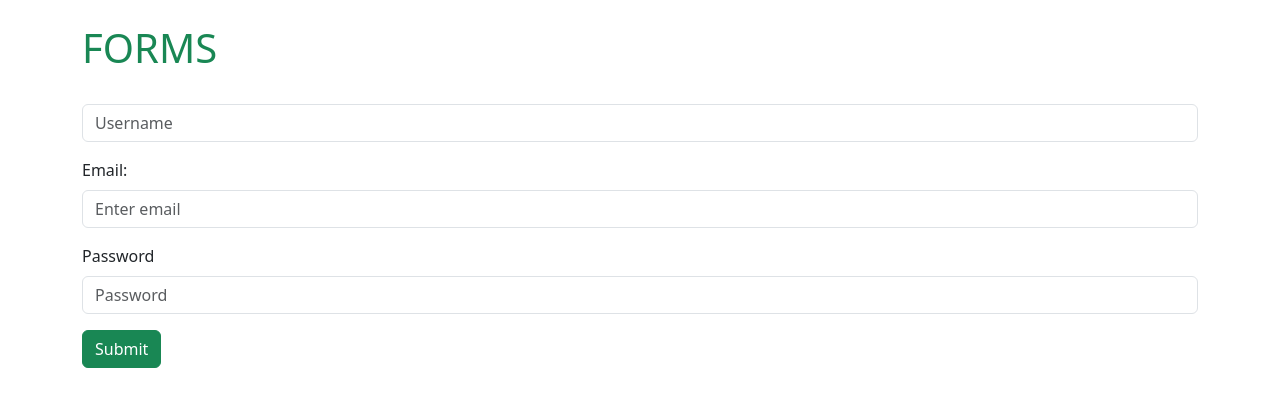
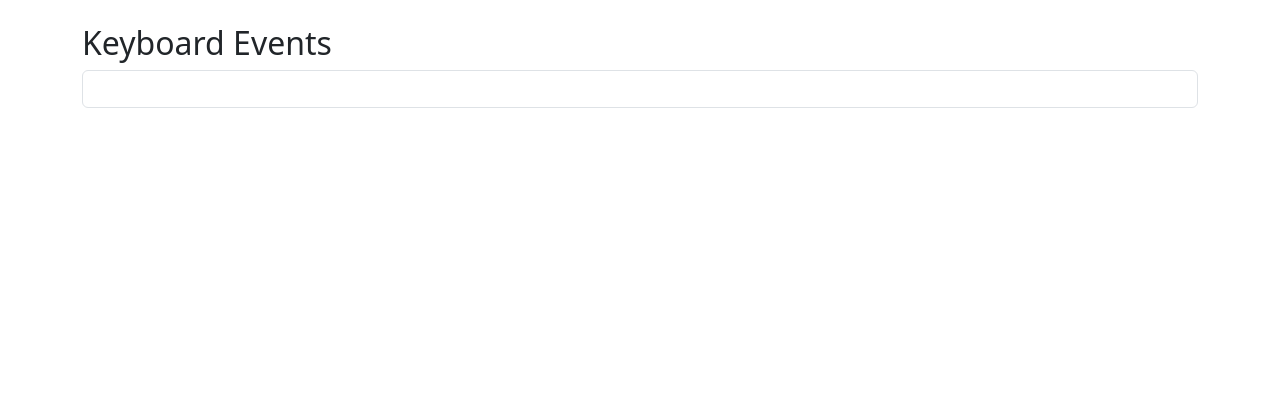
Before and after one commit to psyBeth/Revisions-and-Practices, a React (Create React App) app in the folder react06-forms-otherevents/: page / in a window 1280 px wide. Shown: the top 406 px of the page. Built offline with nearby package versions, Linux system fonts and the light colour scheme.

Commit message:
keyDown e

```diff
--- a/react06-forms-otherevents/src/App.js
+++ b/react06-forms-otherevents/src/App.js
@@ -7,9 +7,9 @@ function App() {
   return (
     <div>
       {/* <Forms /> */}
-      <FormsObject />
-      {/* <KeyboardClipboard />
-      <MouseEvent /> */}
+      {/* <FormsObject /> */}
+      <KeyboardClipboard />
+      {/* <MouseEvent /> */}
     </div>
   );
 }
--- a/react06-forms-otherevents/src/components/2-keyboardClipboard/KeyboardClipboard.jsx
+++ b/react06-forms-otherevents/src/components/2-keyboardClipboard/KeyboardClipboard.jsx
@@ -1,6 +1,36 @@
+import { useState } from "react"
+
 const KeyboardClipboard = () => {
+
+  const [content, setContent] = useState("")
+
+  const handleKeyDown = (e) => {
+    console.log(e.keyCode);
+    if(e.keyCode > 47 && e.keyCode < 58) {
+      alert("Numbers are not allowed.")
+      e.preventDefault() //? prevented the numbers to appear on input
+    }
+  }
+
   return (
-    <div>KeyboardClipboard</div>
+    <div className="container mt-4">
+
+    <h2>Keyboard Events</h2>
+
+      <input
+      type="text"
+      className="form-control"
+      onChange={(e) => setContent(e.target.value.toLocaleUpperCase())}
+      //?ALWAYS UPERCASE
+      onKeyDown={handleKeyDown}
+      value = {content} />
+
+      <div className="mt-3">
+        {/* always lowercase */}
+        <p>{content.toLocaleLowerCase()}</p>
+      </div>
+
+    </div>
   )
 }
 
```
